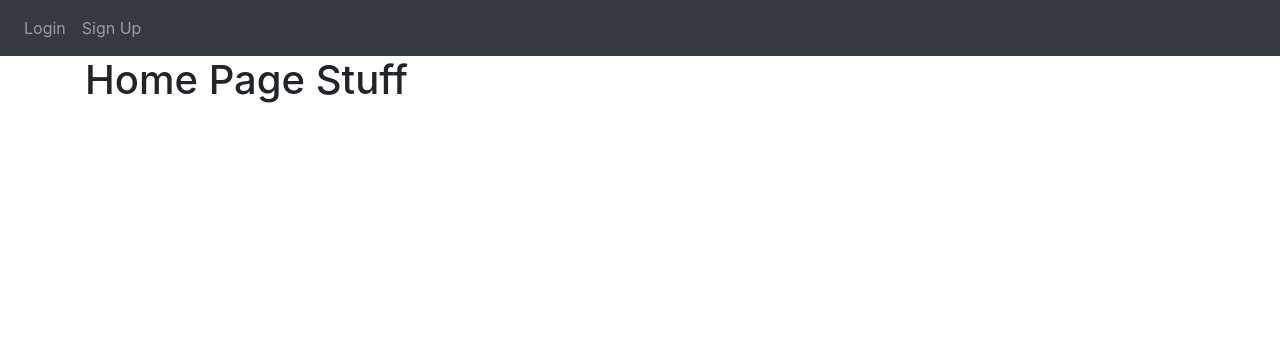
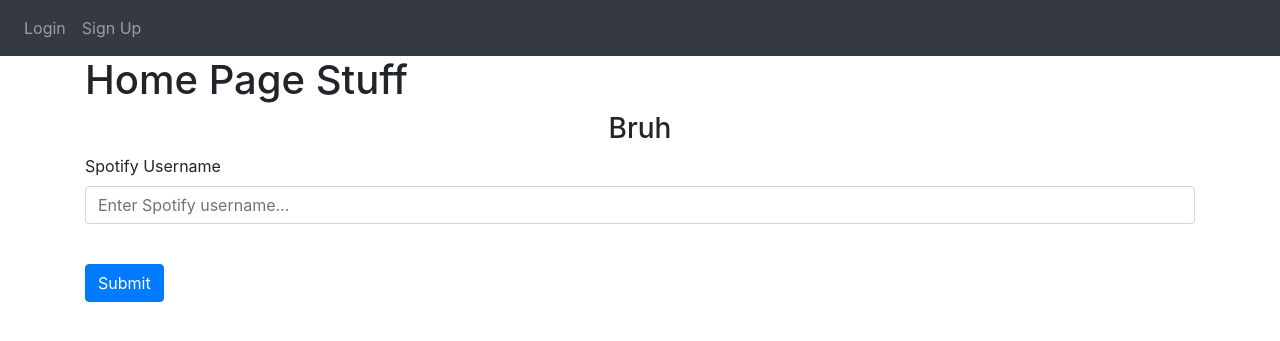
Before and after one commit to BoiPlex/GDSC-Spotify-Project, a Flask app: page / in a window 1280 px wide. Shown: the top 341 px of the page. Run offline with Flask 2, Linux system fonts and the light colour scheme; a user stored in the database is signed in; some libraries are stand-ins or nearby versions.

Commit message:
Update home.html with username input
Spotify username input button
Button doesn't pass input yet

```diff
--- a/website/templates/home.html
+++ b/website/templates/home.html
@@ -1,4 +1,21 @@
 {% extends "base.html" %} {% block title %}Home{% endblock %} {% block content
 %}
 <h1>Home Page Stuff</h1>
+
+<form method="POST">
+	<h3 align="center">Bruh</h3>
+	<div class="form-group">
+		<label for="username">Spotify Username</label>
+		<input
+			type="text"
+			class="form-control"
+			id="username"
+			name="username"
+			placeholder="Enter Spotify username..."
+		/>
+	</div>
+	<br />
+	<button type="submit" class="btn btn-primary">Submit</button>
+</form>
+
 {% endblock %}
```
